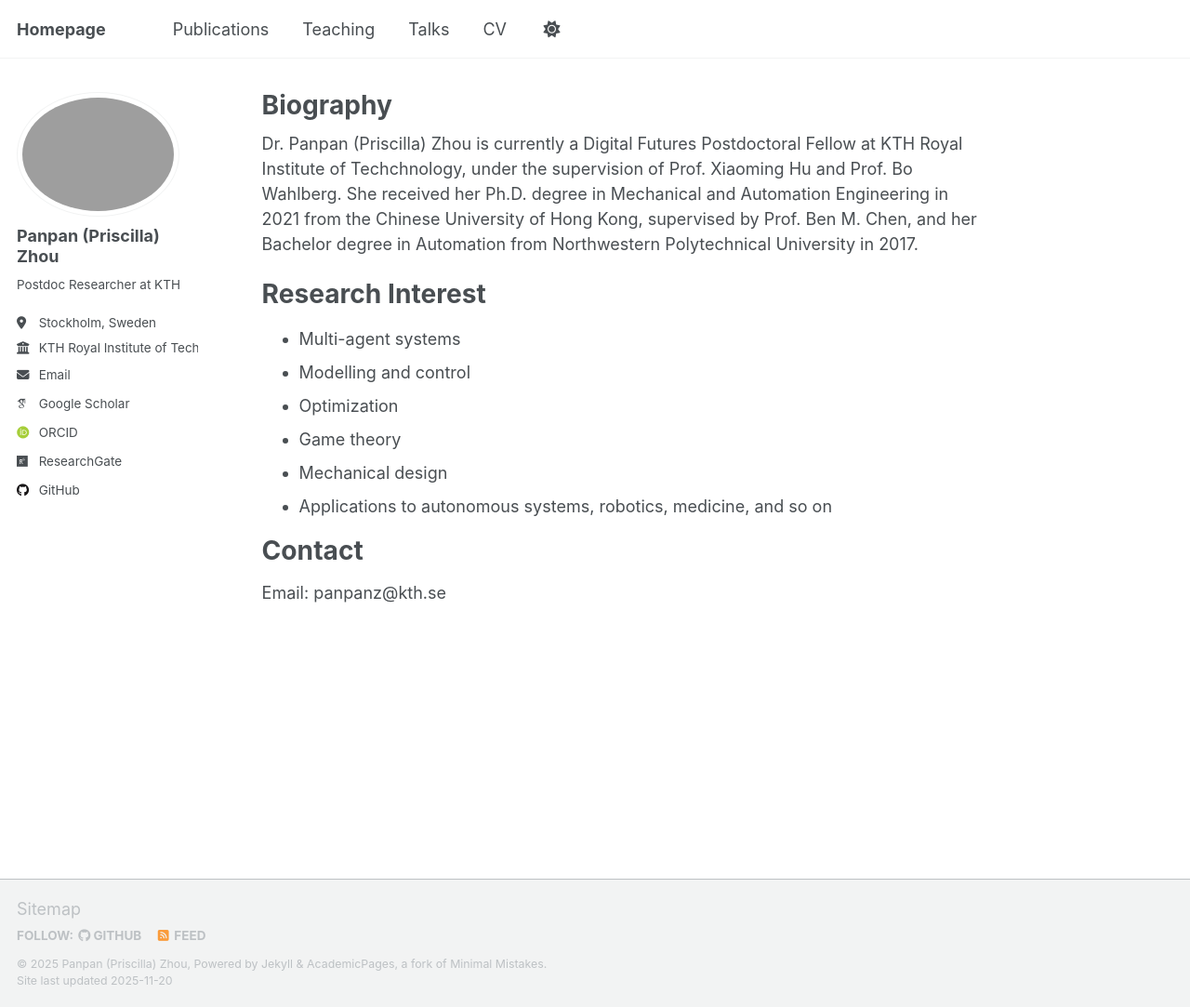
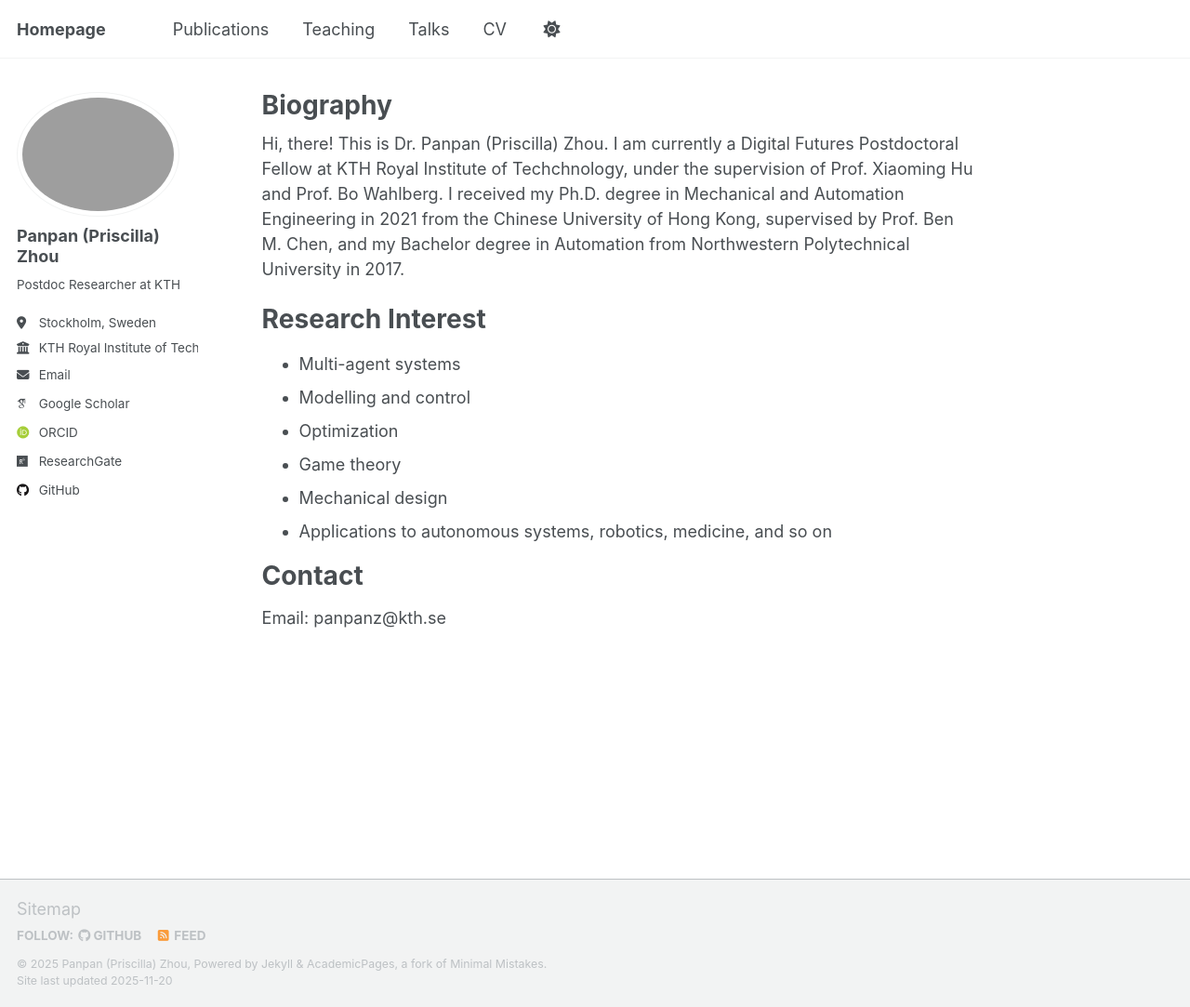
Before and after one commit to PanpanZhou11/Panpan-Zhou.github.io, a Jekyll site: the page built from _pages/about.md, in a window 1280 px wide and 1083 px high. Shown: the whole window at 93% size. Built offline with Jekyll 4.4.1, drawn with Linux system fonts in a browser that asks for light colours; some web fonts are replaced; a script that is not in the unit is left out.

Commit message:
Update about.md

```diff
--- a/_pages/about.md
+++ b/_pages/about.md
@@ -7,7 +7,7 @@ redirect_from:
   - /about.html
 ---
 
-Dr. Panpan (Priscilla) Zhou is currently a Digital Futures Postdoctoral Fellow at KTH Royal Institute of Techchnology, under the supervision of Prof. Xiaoming Hu and Prof. Bo Wahlberg. She received her Ph.D. degree in Mechanical and Automation Engineering in 2021 from the Chinese University of Hong Kong, supervised by Prof. Ben M. Chen, and her Bachelor degree in Automation from Northwestern Polytechnical University in 2017.
+Hi, there! This is Dr. Panpan (Priscilla) Zhou. I am currently a Digital Futures Postdoctoral Fellow at KTH Royal Institute of Techchnology, under the supervision of Prof. Xiaoming Hu and Prof. Bo Wahlberg. I received my Ph.D. degree in Mechanical and Automation Engineering in 2021 from the Chinese University of Hong Kong, supervised by Prof. Ben M. Chen, and my Bachelor degree in Automation from Northwestern Polytechnical University in 2017.
 
 
 Research Interest
```
